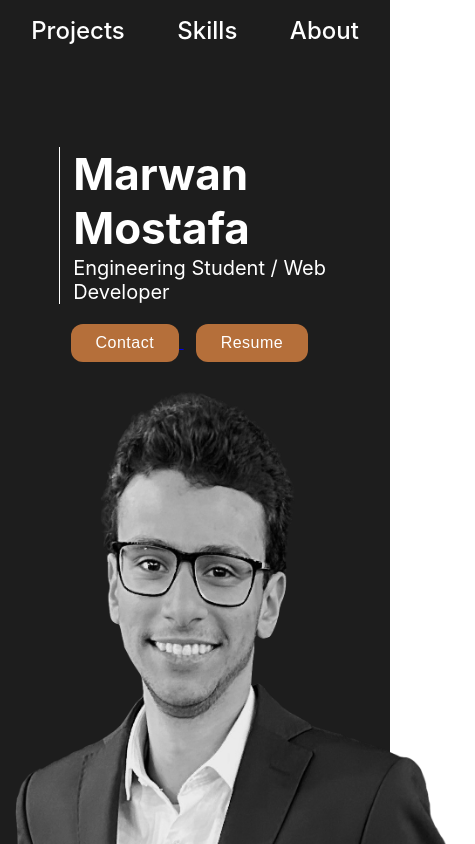
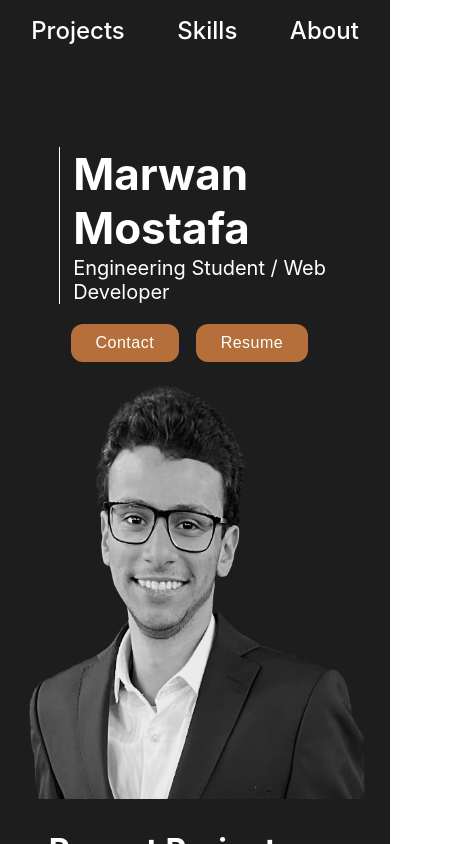
Before and after one commit to Marwan-9/portfolio-website, a React (Create React App) app: page / in a window 390 px wide. Shown: the top 844 px of the page, 475 px wide, since content can reach past the window. Built offline with nearby package versions, Linux system fonts and the light colour scheme.

Commit message:
Adjusting mobile compatibility

```diff
--- a/src/Components/Sections/MainSection/main-section.css
+++ b/src/Components/Sections/MainSection/main-section.css
@@ -21,8 +21,8 @@
 
 @media only screen and (max-width: 768px) {
   .main-section__picture {
-    width: 180%;
-    margin-left: 25%;
+    width: 140%;
+
   }
 
 }
```
